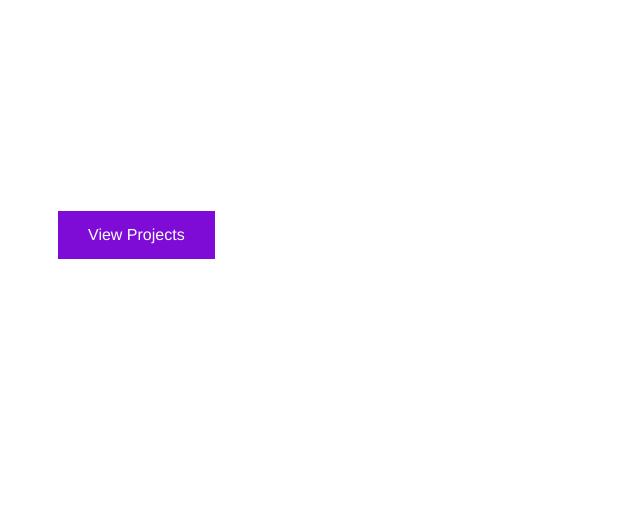
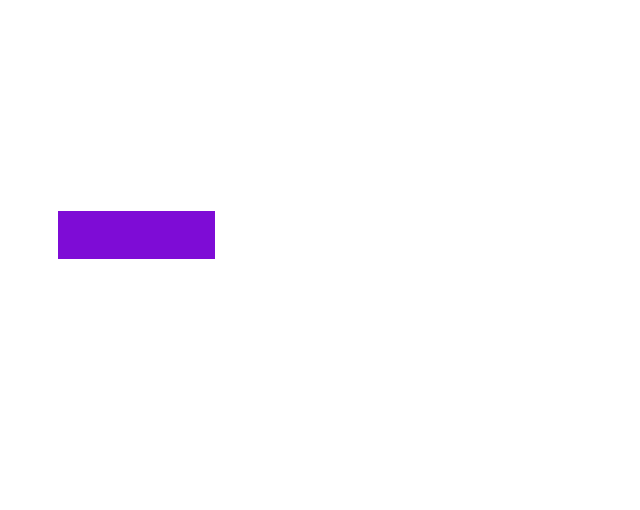
Before and after one commit to jjarhead24/jjarhead24.github.io, a PHP site: page / in a window 1280 px wide. Shown: the part 494-1004 px from the top of the page, without its empty margins (0-640 px from the left). Run offline with PHP 8.4, Linux system fonts and the light colour scheme.

Commit message:
Update style.css

```diff
--- a/style.css
+++ b/style.css
@@ -67,7 +67,7 @@ section {
   background-image: url('hero-image.jpg');
   background-size: cover;
   background-position: center;
-  color: #fff;
+  color: #0000;
   text-align: center;
 }
 
@@ -75,6 +75,6 @@ section {
   display: inline-block;
   padding: 12px 30px;
   background-color: #7E0CD6;
-  color: #fff;
+  color: #0000;
   text-decoration: none;
   border-radius:
```
